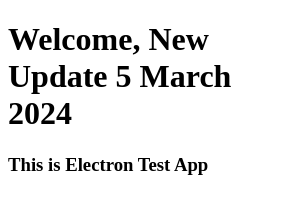
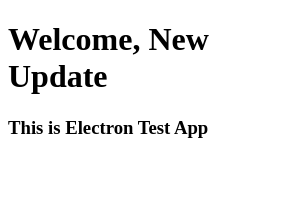
Before and after one commit to surajk09/new-my-electron-app, an Electron app: page index.html in a window 300 px wide. Drawn offline with Linux system fonts and the light colour scheme; no server answers.

Commit message:
electron js app updates 5 march 2024

```diff
--- a/index.html
+++ b/index.html
@@ -13,7 +13,7 @@
     <title>My App</title>
   </head>
   <body>
-    <h1>Welcome, New Update 5 March 2024</h1>
+    <h1>Welcome, New Update</h1>
     <h3>This is Electron Test App</h3>
     <p id="info"></p>
     <div id="deviceInfo"></div>
```
